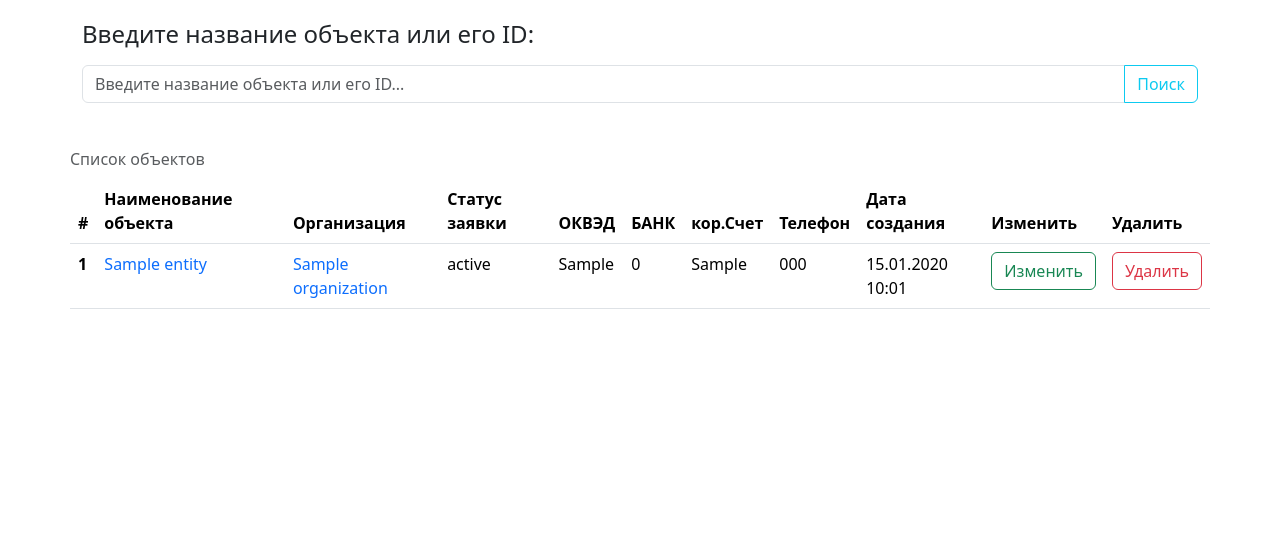
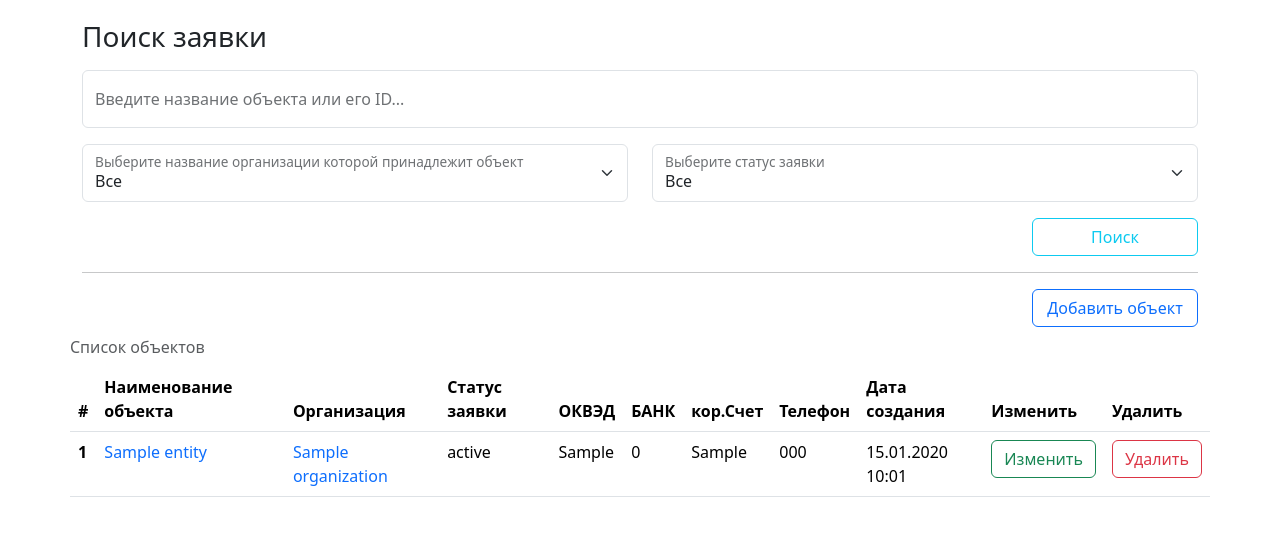
Before and after one commit to betinvoker/cert_furniture_prod, a Flask app: page /requests in a window 1280 px wide. Shown: the part 56-592 px from the top of the page. Run offline with Flask 3, Linux system fonts and the light colour scheme; a user stored in the database is signed in; tables that the repository leaves empty hold one stand-in row (values such as "Sample post").

Commit message:
new sorted filters for page Requests

```diff
--- a/app.py
+++ b/app.py
@@ -333,19 +333,33 @@ def delete_entity(id):
 @app.route('/requests', methods=['GET'])
 def requests():
     customer = Customer.query.filter_by(login=session['login']).first()
+
+    if not customer:
+        return redirect(url_for('login'))
+
     organizations = Organization.query.filter_by(id_client=customer.id).filter(Organization.status!='D').all()
 
     organization_ids = [org.id for org in organizations]
     entities = Entity.query.filter(Entity.id_organization.in_(organization_ids)).filter(Entity.status!='D').all()
     entity_ids = [ent.id for ent in entities]
-    query = Request.query.filter(Request.id_entity.in_(entity_ids)).filter(Request.status!='D')
+    query = Request.query.filter(Request.id_entity.in_(entity_ids), Request.status!='D')
 
-    search = request.args.get('exampleFormControlSearch', '')
+    search = request.args.get('exampleFormControlSearch', '').strip()
     if search:
         if search.isdigit():
             query = query.filter(Request.id == int(search))
         else:
             query = query.filter(Request.id_entity == int(search))
+
+    selectOrganization = request.args.get('floatingSelectOrganization', '')
+    if selectOrganization:
+        if selectOrganization.isdigit():
+            query = query.filter(Request.id_entity == Entity.id).filter(Entity.id_organization == int(selectOrganization))
+
+    selectStatusRequest = request.args.get('floatingSelectStatusRequest', '')
+    if selectStatusRequest:
+        selectStatusRequest = selectStatusRequest.strip()
+        query = query.filter(Request.status_request == str(selectStatusRequest))
 
     requests = query.filter(Request.status!='D').all()
 
--- a/templates/requests.html
+++ b/templates/requests.html
@@ -5,17 +5,57 @@
 {% block top %}
 <div class="row" style="margin-top: 20px;">
     <form action="{{ url_for('requests') }}" method="GET">
-        <label for="exampleFormControlSearch" class="form-label"><h4>Введите название объекта или его ID:</h4></label>
-        <div class="input-group mb-3">
-            <input type="text" class="form-control" name="exampleFormControlSearch" id="exampleFormControlSearch" placeholder="Введите название объекта или его ID...">
-            <button class="btn btn-outline-info" type="submit" id="btnSerch">Поиск</button>
+        <label for="exampleFormControlSearch" class="form-label"><h3>Поиск заявки</h3></label>
+        <div class="row">
+            <div class="col-12">
+                <div class="form-floating mb-3">
+                    <input type="text" class="form-control" name="exampleFormControlSearch" id="exampleFormControlSearch" placeholder="Введите название объекта или его ID...">
+                    <label for="exampleFormControlSearch">Введите название объекта или его ID...</label>
+                </div>
+            </div>
+            <div class="col-md-6">
+                <div class="form-floating mb-3">
+                    <select class="form-select" id="floatingSelectOrganization" name="floatingSelectOrganization" aria-label="Floating label select example">
+                        <option value="" selected>Все</option>
+                        {% for organization in organizations %}
+                        <option value="{{organization.id}}">{{organization.name}}</option>
+                        {% endfor %}
+                    </select>
+                    <label for="floatingSelect">Выберите название организации которой принадлежит объект</label>
+                </div>
+            </div>
+            <div class="col-md-6">
+                <div class="form-floating mb-3">
+                    <select class="form-select" id="floatingSelectStatusRequest" name="floatingSelectStatusRequest" aria-label="Floating label select example">
+                        <option value="" selected>Все</option>
+                        <option value="Зарегистрирована">Зарегистрирована</option>
+                        <option value="В работе">В работе</option>
+                        <option value="Отклонена">Отклонена</option>
+                        <option value="Выполнена">Выполнена</option>
+                    </select>
+                    <label for="floatingSelect">Выберите статус заявки</label>
+                </div>
+            </div>
+        </div>
+        <div class="row justify-content-end">
+            <div class="col col-sm-2 col-md-2 d-grid gap-2">
+                <button class="btn btn-outline-info" type="submit" id="btnSerch">Поиск</button>
+            </div>
+        </div>
+        <div class="py-3">
+            <hr class="my-0">
+        </div>
+        <div class="row justify-content-end">
+            <div class="col col-sm-2 col-md-2 d-grid gap-2">
+                <button type="button" class="btn btn-outline-primary" data-bs-toggle="modal" data-bs-target="#exampleModalAddEntity">Добавить объект</button>
+            </div>
         </div>
     </form>
 </div>
 {% endblock %}
 
 {% block content %}
-<div class="row" style="margin-top: 20px;">
+<div class="row">
     <table class="table caption-top">
         <caption>Список объектов</caption>
         <thead>
```
